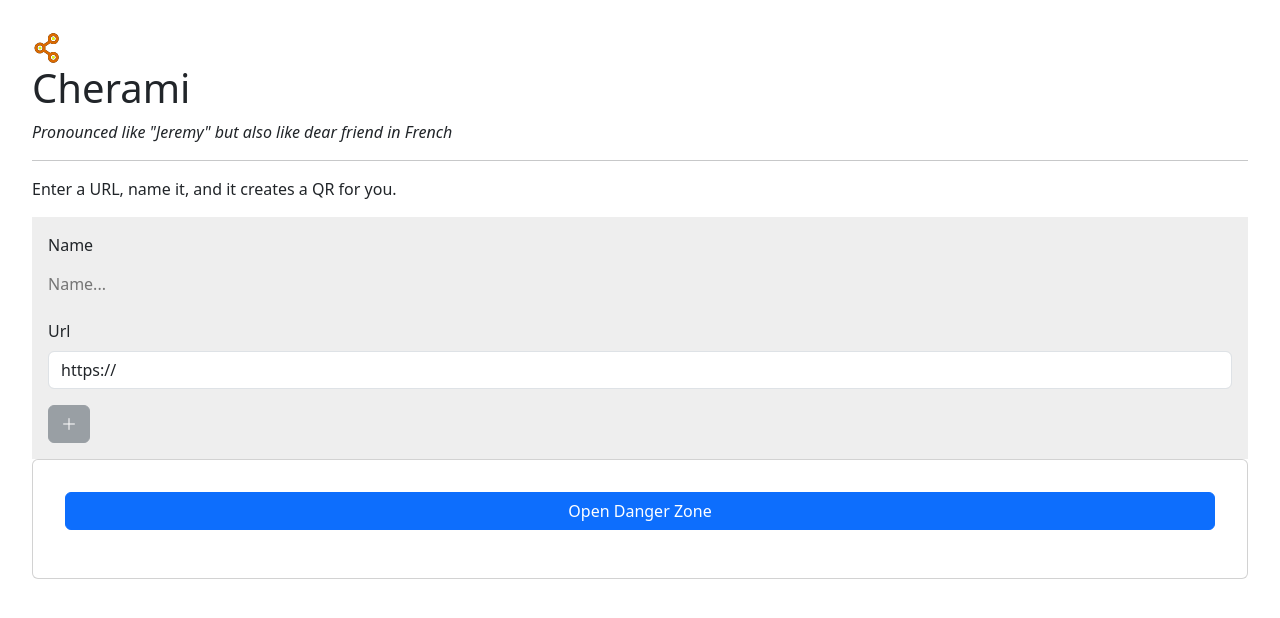
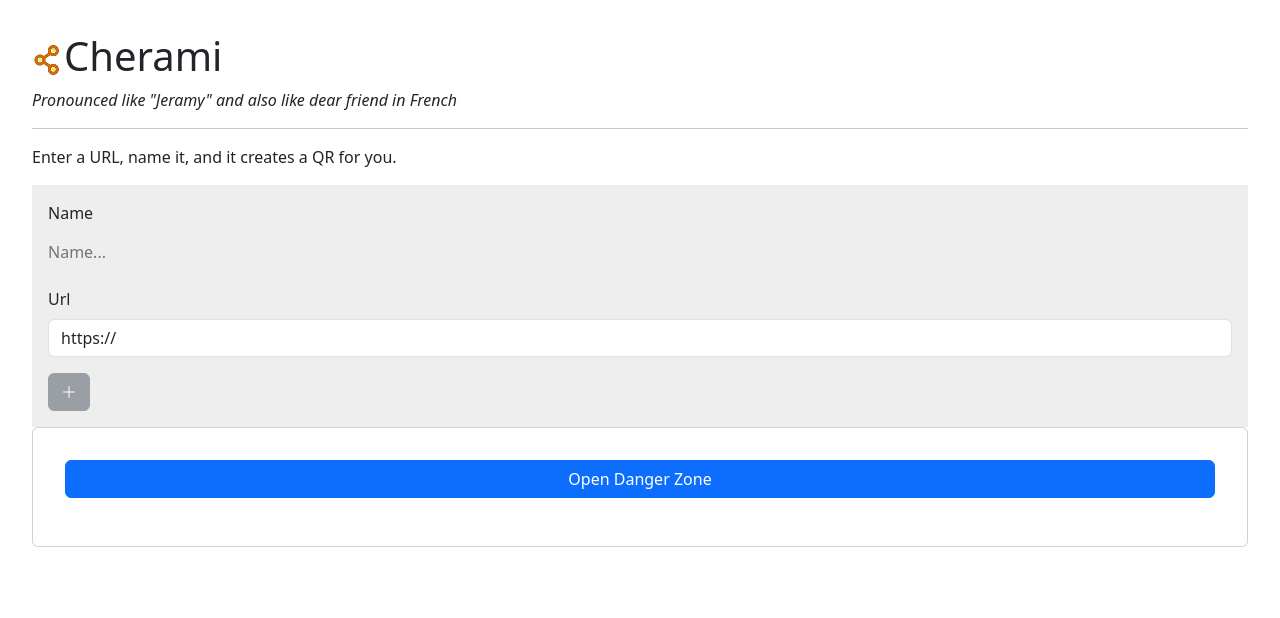
Before and after one commit to nurih/cherami, a React (Vite) app: page / in a window 1280 px wide. Shown: the top 618 px of the page. Built offline with nearby package versions, Linux system fonts and the light colour scheme.

Commit message:
Cosmetics

```diff
--- a/src/App.tsx
+++ b/src/App.tsx
@@ -65,9 +65,9 @@ function App() {
 
   return (
     <>
-      <img src='shareme.svg' style={{ height: '2rem' }}></img>
-      <h1>Cherami</h1>
-      <i>Pronounced like "Jeremy" but also like dear friend in French</i>
+      <h1><img src='shareme.svg' style={{ height: '2rem' }}></img>
+       Cherami</h1>
+      <i>Pronounced like "Jeramy" and also like dear friend in French</i>
       {isLoading && <Spinner color="danger" type="grow">Loading...</Spinner>}
       {error && <div className="p-3 bg-danger my-2 rounded">
         <Toast><ToastHeader>Error</ToastHeader><ToastBody>{JSON.stringify(error)}</ToastBody></Toast>
```
